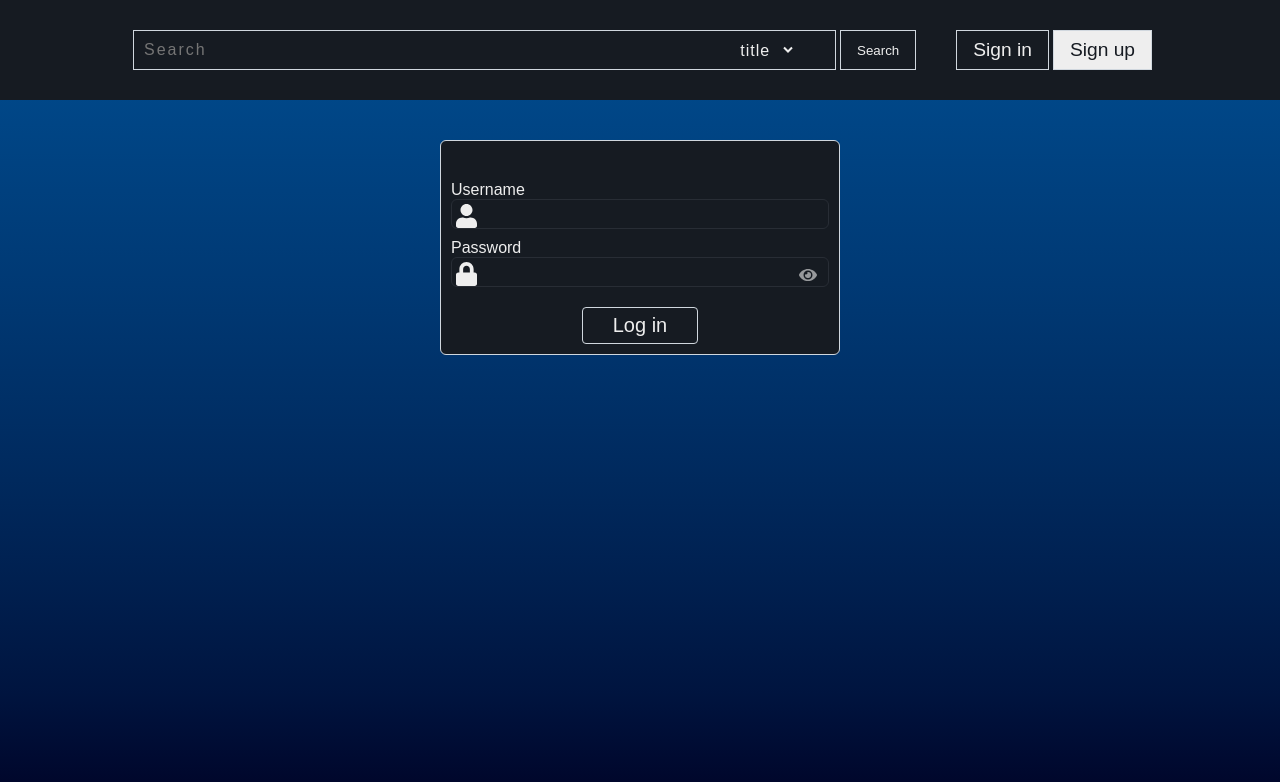
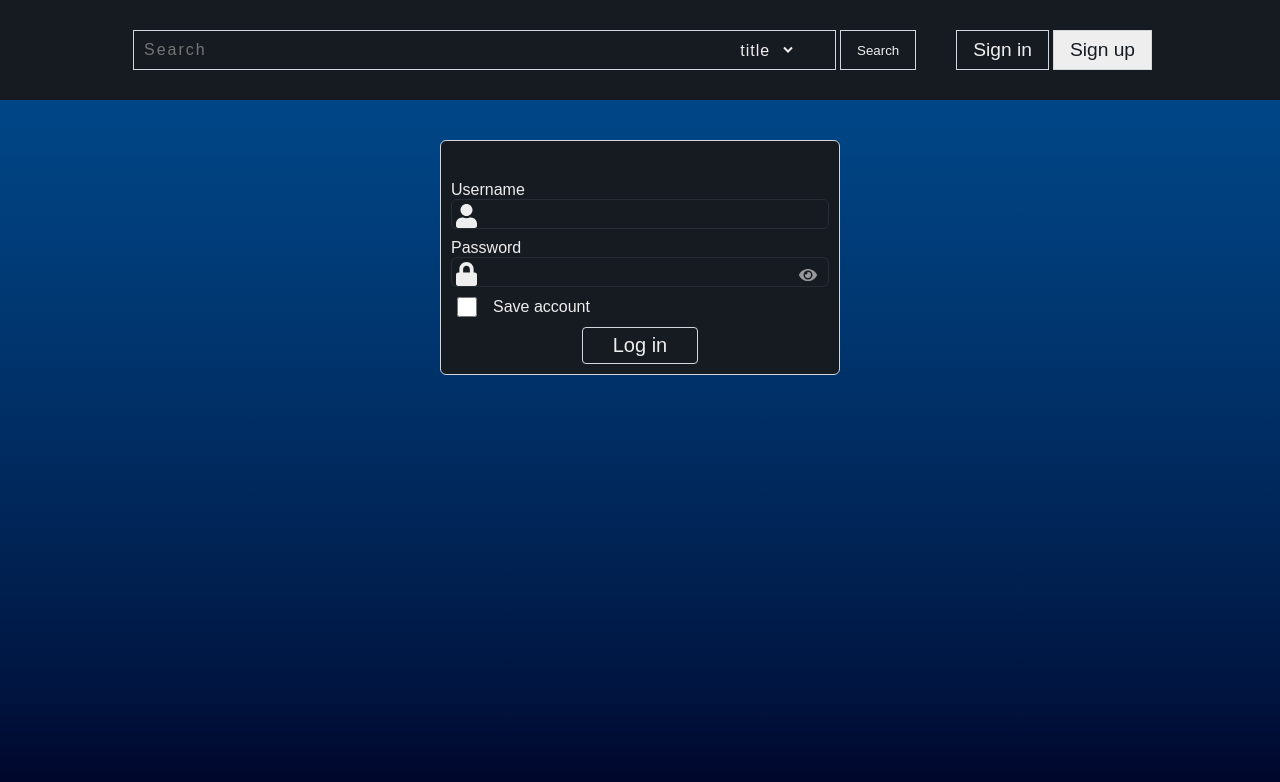
Before and after one commit to bravo680git/link-store-web-app, a React (Create React App) app: page /login in a window 1280 px wide. Shown: the top 782 px of the page. Built offline with nearby package versions, Linux system fonts and the light colour scheme.

Commit message:
user can choose save or not save account

```diff
--- a/src/apis/axiosClient.js
+++ b/src/apis/axiosClient.js
@@ -11,7 +11,8 @@ const axiosClient = axios.create({
 
 axiosClient.interceptors.request.use(
   async (config) => {
-    const token = localStorage.getItem("authToken");
+    const token =
+      sessionStorage.getItem("authToken") || localStorage.getItem("authToken");
     if (token) {
       config.headers = {
         Authorization: `Bearer ${token}`,
--- a/src/components/AuthForm/AuthForm.module.scss
+++ b/src/components/AuthForm/AuthForm.module.scss
@@ -60,6 +60,22 @@
       }
     }
 
+    .saveAccount {
+      margin-left: 16px;
+      display: flex;
+      align-items: center;
+
+      input {
+        width: 20px;
+        height: 20px;
+      }
+
+      label {
+        margin-left: 16px;
+        user-select: none;
+      }
+    }
+
     .button {
       text-align: center;
       button {
--- a/src/components/AuthForm/index.js
+++ b/src/components/AuthForm/index.js
@@ -18,6 +18,7 @@ function AuthForm({ type, setIsRegistered }) {
   const [passwordCfm, setPasswordCfm] = useState("");
   const [showPassword, setShowPassword] = useState(false);
   const [errorMsg, setErrorMsg] = useState("");
+  const [saveAccount, setSaveAccount] = useState(false);
   const dispatch = useDispatch();
   const fetchApi = useFetch();
   const handleKeyDown = useEnterKeyDown();
@@ -40,10 +41,18 @@ function AuthForm({ type, setIsRegistered }) {
       const data = await fetchApi(() => authAPI.login(account));
 
       toast.success("Login successfully");
-      localStorage.setItem("authToken", data.authToken);
-      localStorage.setItem("refreshToken", data.refreshToken);
-      localStorage.setItem("isLogin", true);
-      localStorage.setItem("role", data.role);
+      localStorage.setItem("saveAccount", saveAccount);
+      if (saveAccount) {
+        localStorage.setItem("authToken", data.authToken);
+        localStorage.setItem("refreshToken", data.refreshToken);
+        localStorage.setItem("isLogin", true);
+        localStorage.setItem("role", data.role);
+      } else {
+        sessionStorage.setItem("authToken", data.authToken);
+        sessionStorage.setItem("isLogin", true);
+        sessionStorage.setItem("role", data.role);
+      }
+
       dispatch(
         setLoginState({
           isLogin: true,
@@ -122,6 +131,19 @@ function AuthForm({ type, setIsRegistered }) {
             </i>
           </div>
         ) : null}
+
+        {type === "login" && (
+          <div className={clsx(style.saveAccount)}>
+            <input
+              type="checkbox"
+              id="saveAccount"
+              checked={saveAccount}
+              onChange={(e) => setSaveAccount(e.target.checked)}
+            />
+            <label htmlFor="saveAccount">Save account</label>
+          </div>
+        )}
+
         <div className={clsx(style.button)}>
           {type === "register" ? (
             <button type="button" onClick={hadleRegister}>
--- a/src/components/Content/index.js
+++ b/src/components/Content/index.js
@@ -22,7 +22,6 @@ function Content() {
     (async () => {
       try {
         const resData = await storeAPI.getAll();
-        console.log(resData);
         const returnData = handleData(resData);
         dispatch(setData(returnData));
       } catch (error) {
--- a/src/components/Users/index.js
+++ b/src/components/Users/index.js
@@ -1,4 +1,4 @@
-import { useEffect, useState, useCallback } from "react";
+import { useEffect, useState } from "react";
 import { toast } from "react-toastify";
 import useFetch from "../../hooks/useFetch";
 import adminAPI from "../../apis/admin";
@@ -17,8 +17,7 @@ function Users() {
   const handleDelete = async (id) => {
     await fetch(() => adminAPI.deleteUser(id));
     toast.success("Delete user successfully");
-    const resData = await fetch(adminAPI.getAllUsers);
-    setUsers(resData);
+    setUsers((prev) => prev.filter((item) => item._id !== id));
   };
 
   return (
--- a/src/hooks/useHandleLogout.js
+++ b/src/hooks/useHandleLogout.js
@@ -12,7 +12,10 @@ const useHandleLogout = () => {
         role: "",
       })
     );
-    authApi.logout().finally(() => localStorage.clear());
+    authApi.logout().finally(() => {
+      localStorage.clear();
+      sessionStorage.clear();
+    });
   }, [dispatch]);
 };
 
--- a/src/index.scss
+++ b/src/index.scss
@@ -1,9 +1,11 @@
 body {
   background-image: linear-gradient(0deg, #000428, 40%, #004e92);
+  background-size: cover;
   font-size: 16px;
   font-family: Arial, Helvetica, sans-serif;
   width: 100vw;
   overflow-y: overlay;
+  background-attachment: fixed;
 }
 
 a {
--- a/src/store/authSlice.js
+++ b/src/store/authSlice.js
@@ -1,8 +1,12 @@
 import { createSlice } from "@reduxjs/toolkit";
 
 const initialState = {
-  isLogin: localStorage.getItem("isLogin") ?? false,
-  role: localStorage.getItem("role") ?? "user",
+  isLogin:
+    sessionStorage.getItem("isLogin") ||
+    localStorage.getItem("isLogin") ||
+    false,
+  role:
+    sessionStorage.getItem("role") || localStorage.getItem("role") || "user",
 };
 
 const authSlice = createSlice({
--- a/src/ultils/functions/index.js
+++ b/src/ultils/functions/index.js
@@ -16,6 +16,7 @@ const handleData = (data) => {
 };
 
 const handleReloadApp = () => {
+  sessionStorage.clear();
   localStorage.clear();
   alert("Session expired! Please Log in again!");
   window.location.reload();
```
